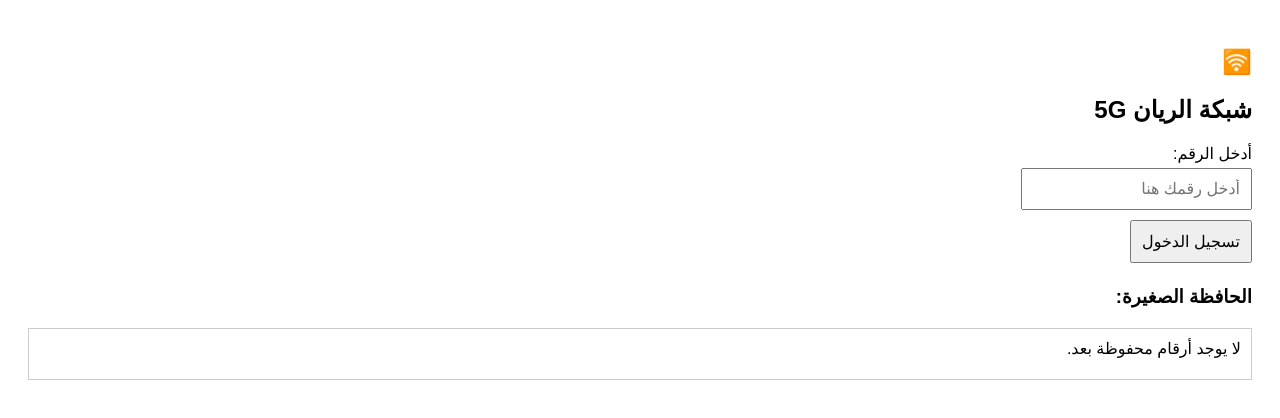
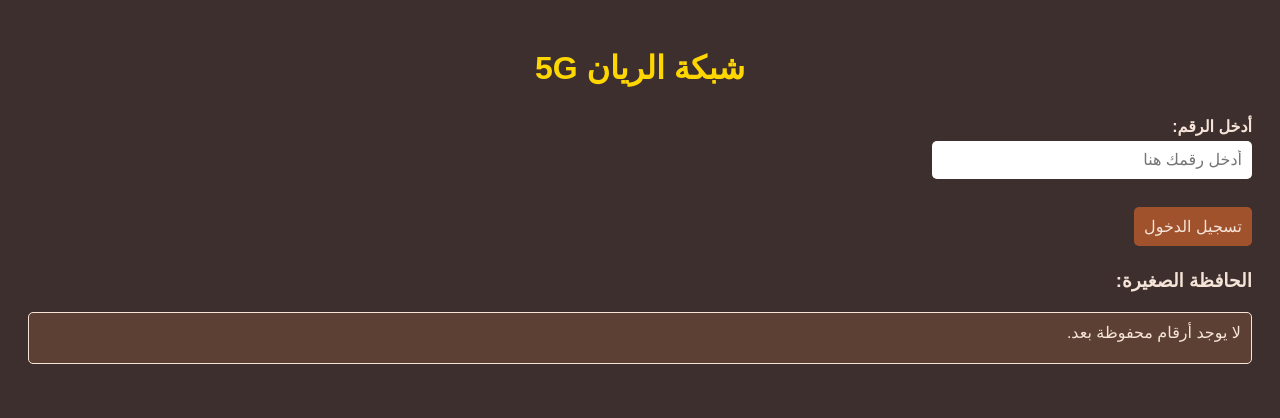
Before and after one commit to alkrh24-byte/my-html-app, a plain HTML site: page index.html in a window 1280 px wide. Drawn offline with Linux system fonts and the light colour scheme.

Commit message:
Update index.html

```diff
--- a/index.html
+++ b/index.html
@@ -3,16 +3,65 @@
 <head>
 <meta charset="UTF-8">
 <meta name="viewport" content="width=device-width, initial-scale=1.0">
-<title>تسجيل الرقم</title>
+<title>                        🛜                 </title>
+  <title>شبكة الريان5G     </title>
 <style>
-  body { font-family: Arial, sans-serif; direction: rtl; padding: 20px; }
-  input, button { padding: 10px; margin: 5px 0; font-size: 16px; }
-  #clipboard { margin-top: 20px; padding: 10px; border: 1px solid #ccc; min-height: 30px; }
+  body {
+    font-family: Arial, sans-serif;
+    direction: rtl;
+    background-color: #3E2F2F; /* بني غامق */
+    color: #F5E4D7; /* لون فاتح للنص */
+    padding: 20px;
+  }
+
+  h1 {
+    text-align: center;
+    margin-bottom: 30px;
+    color: #FFD700; /* لون ذهبي للعنوان */
+  }
+
+  label {
+    font-weight: bold;
+  }
+
+  input, button {
+    padding: 10px;
+    margin: 5px 0;
+    font-size: 16px;
+    border-radius: 5px;
+    border: none;
+  }
+
+  input {
+    width: 100%;
+    max-width: 300px;
+    display: block;
+  }
+
+  button {
+    background-color: #A0522D; /* بني متوسط */
+    color: #F5E4D7;
+    cursor: pointer;
+    transition: background-color 0.3s;
+  }
+
+  button:hover {
+    background-color: #8B4513; /* بني أغمق عند المرور */
+  }
+
+  #clipboard {
+    margin-top: 20px;
+    padding: 10px;
+    border: 1px solid #F5E4D7;
+    min-height: 30px;
+    border-radius: 5px;
+    background-color: #5C4033; /* صندوق الحافظة بني غامق */
+  }
 </style>
 </head>
 <body>
-<h2>             🛜    </h2>
-<h2>شبكة الريان 5G</h2>
+
+<h1>شبكة الريان 5G</h1>
 
 <label for="userNumber">أدخل الرقم:</label><br>
 <input type="text" id="userNumber" placeholder="أدخل رقمك هنا">
@@ -45,4 +94,4 @@ function saveNumber() {
 </script>
 
 </body>
-  </html>
+</html>
```
